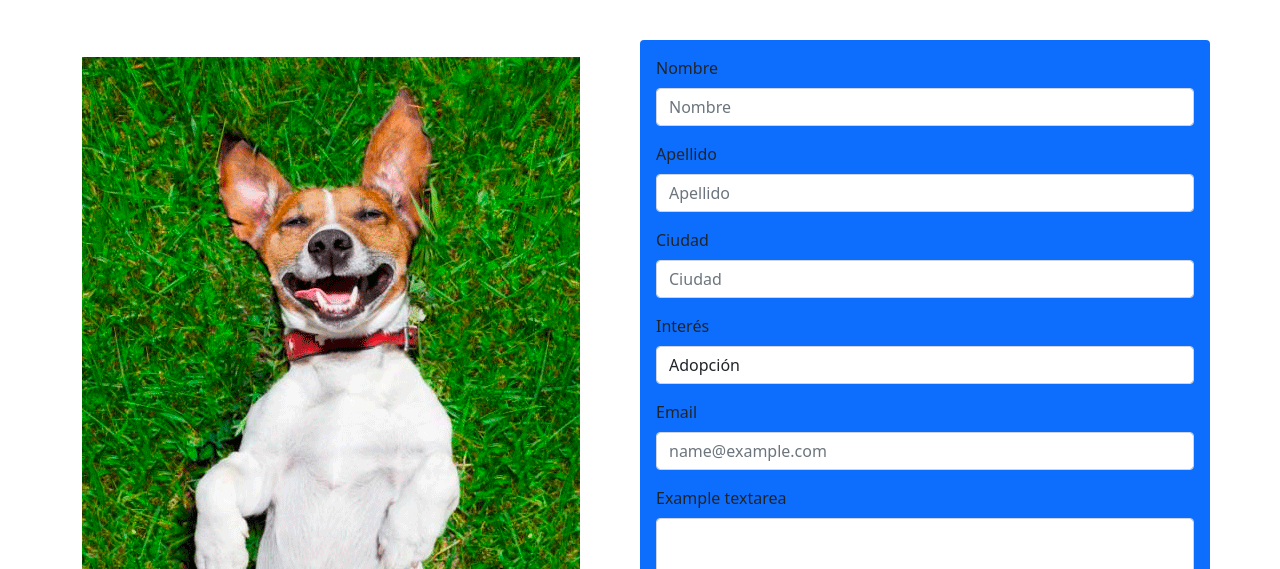
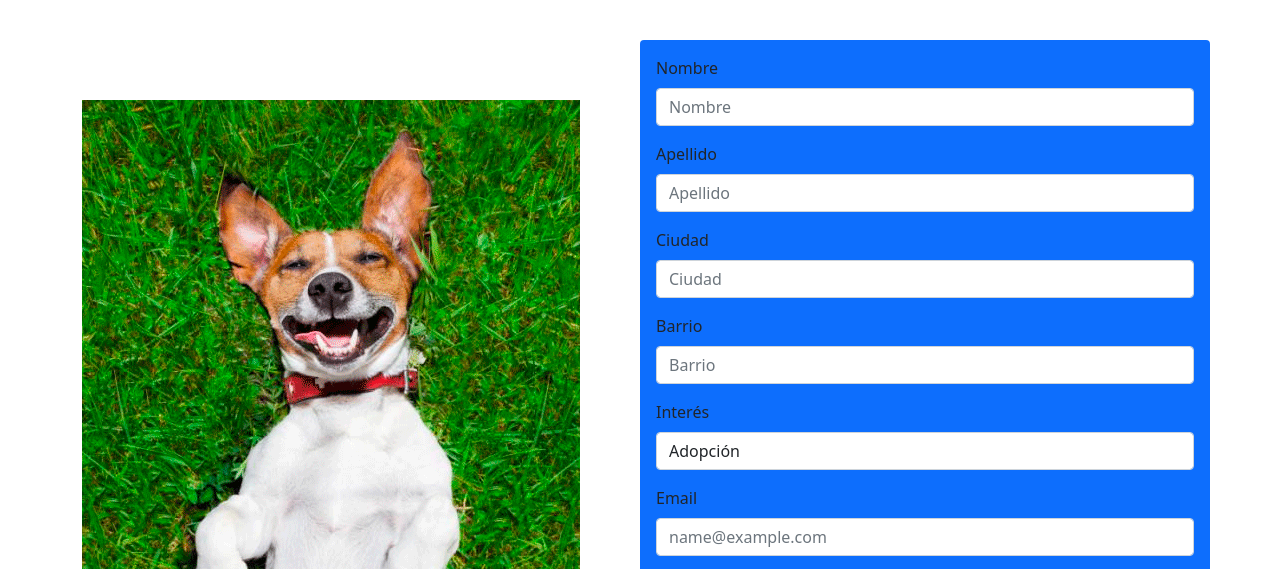
Before and after one commit to cristianvaquero/sapa-tienda, a plain HTML site: page vistas/contacto.html in a window 1280 px wide. Shown: the part 196-765 px from the top of the page. Drawn offline with nearby package versions, Linux system fonts and the light colour scheme.

Commit message:
Noveno commit: Agregue un label a contacto -barrio-

```diff
--- a/vistas/contacto.html
+++ b/vistas/contacto.html
@@ -71,6 +71,9 @@
             <label for="" class="mb-2 mt-3">Ciudad</label>
             <input type="text" name="ciudad" class="form-control" required placeholder="Ciudad">
 
+            <label for="" class="mb-2 mt-3">Barrio</label>
+            <input type="text" name="ciudad" class="form-control" required placeholder="Barrio">
+
             <p class="mb-2 mt-3">Interés</p>
             <select name="area" class="mb-3 form-control">
               <option value="adopcion">Adopción</option>
```
